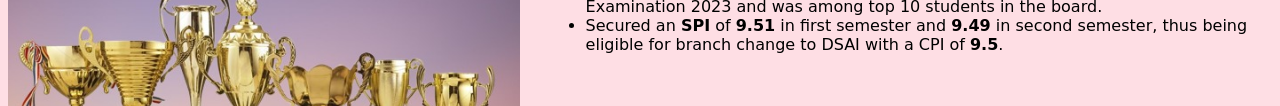
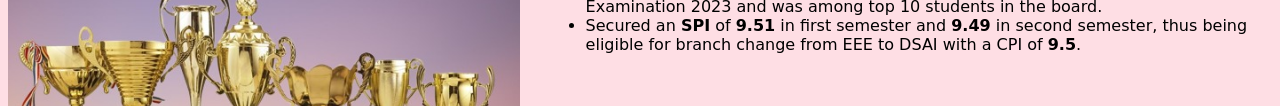
Before and after one commit to C-Lakshmi/PortfolioWebsite, a plain HTML site: page achieve.html in a window 1280 px wide. Shown: the part 287-393 px from the top of the page. Drawn offline with Linux system fonts and the light colour scheme.

Commit message:
branch change

```diff
--- a/achieve.html
+++ b/achieve.html
@@ -30,7 +30,7 @@
     <li>Secured <b>AIR 5118</b> in <b>JEE Advanced 2023</b> among 0.19 million candidates.</li>
     <li>Scored <b>497/500</b> or <b>99.4%</b> in CBSE Board Secondary (Class 10th) Examination 2021.</li>
     <li>Scored <b>567/600</b> or <b>94.5%</b> in Maharashtra Board Higher Secondary (Class 12th) Examination 2023 and was among top 10 students in the board.</li>
-    <li>Secured an <b>SPI</b> of <b>9.51</b> in first semester and <b>9.49</b> in second semester, thus being eligible for branch change to DSAI with a CPI of <b>9.5</b>.</li>
+    <li>Secured an <b>SPI</b> of <b>9.51</b> in first semester and <b>9.49</b> in second semester, thus being eligible for branch change from EEE to DSAI with a CPI of <b>9.5</b>.</li>
 </ul>
 </div>
 </div>
```
